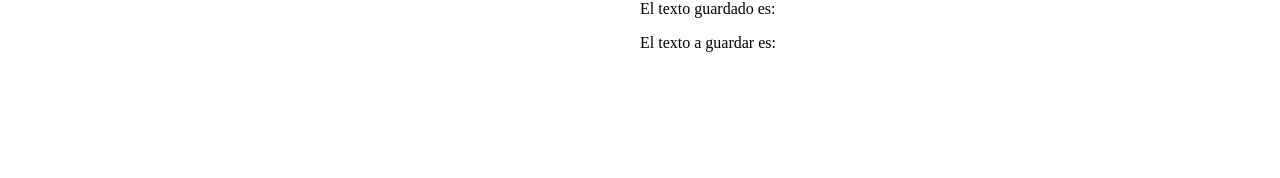
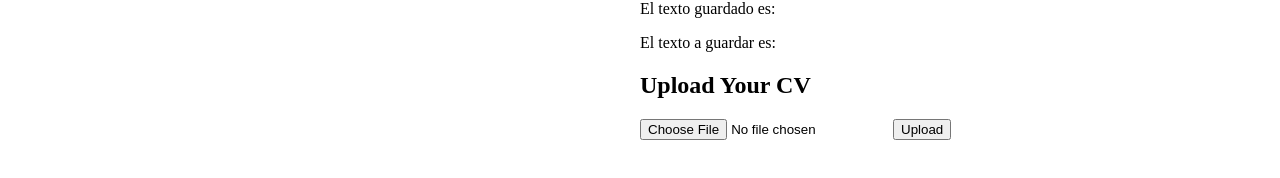
Before and after one commit to CarlosBor/thisEmpleo, a React (Vite) app: page / in a window 1280 px wide. Shown: the part 338-516 px from the top of the page. Built offline with nearby package versions, Linux system fonts and the light colour scheme; no server answers.

Commit message:
Add working account-dependant card manager, start work on CV uploads

```diff
--- a/src/App.tsx
+++ b/src/App.tsx
@@ -8,6 +8,7 @@ import { useEffect, useState } from 'react';
 import { collection, onSnapshot } from "firebase/firestore";
 import { getAuth, onAuthStateChanged } from "firebase/auth";
 import { db } from './../firebaseConfig';
+import CVStorage from './components/CVStorage';
 
 function App() {
   const [dataQueries, setDataQueries] = useState<LinkData[]>([]);
@@ -60,7 +61,6 @@ function App() {
     return () => unsubscribeAuth();
   }, []);
 
-  //I have to make it so each collumn has a different collection, which in turn would make it so I can add more and more documents without so much hoohaa
   return (
     <div className={style.main}>
       <CardColumn>
@@ -89,6 +89,7 @@ function App() {
       </CardColumn>
       <div className={style.workLinkContainer}>
         <Signup/>
+        <CVStorage/>
       </div>
     </div>
   )
--- /dev/null
+++ b/src/components/CVStorage.tsx
@@ -0,0 +1,66 @@
+import { useState } from "react";
+import { getStorage, ref, uploadBytes, getDownloadURL } from "firebase/storage";
+import { getAuth } from "firebase/auth";
+
+const CVStorage = () => {
+  const [file, setFile] = useState<File | null>(null);
+  const [uploading, setUploading] = useState(false);
+  const [downloadURL, setDownloadURL] = useState<string | null>(null);
+
+  const handleFileChange = (event: React.ChangeEvent<HTMLInputElement>) => {
+    if (event.target.files && event.target.files[0]) {
+      setFile(event.target.files[0]);
+    }
+  };
+
+  const handleUpload = async () => {
+    if (!file) {
+      alert("Please select a file first.");
+      return;
+    }
+
+    const auth = getAuth();
+    const user = auth.currentUser;
+    if (!user) {
+      alert("You must be logged in to upload files.");
+      return;
+    }
+
+    const storage = getStorage();
+    const fileRef = ref(storage, `users/${user.uid}/${file.name}`);
+    setUploading(true);
+
+    try {
+      await uploadBytes(fileRef, file);
+      const url = await getDownloadURL(fileRef);
+      setDownloadURL(url);
+      alert("File uploaded successfully!");
+    } catch (error) {
+      console.error("Upload failed:", error);
+      alert("Error uploading file.");
+    } finally {
+      setUploading(false);
+    }
+  };
+
+  return (
+    <div>
+      <h2>Upload Your CV</h2>
+      <input type="file" onChange={handleFileChange} />
+      <button onClick={handleUpload} disabled={uploading}>
+        {uploading ? "Uploading..." : "Upload"}
+      </button>
+
+      {downloadURL && (
+        <div>
+          <p>Download your CV:</p>
+          <a href={downloadURL} target="_blank" rel="noopener noreferrer">
+            {file?.name}
+          </a>
+        </div>
+      )}
+    </div>
+  );
+};
+
+export default CVStorage;
```
